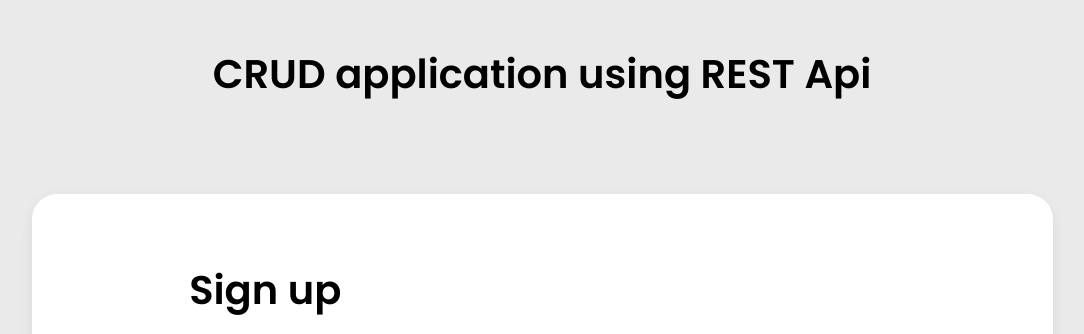
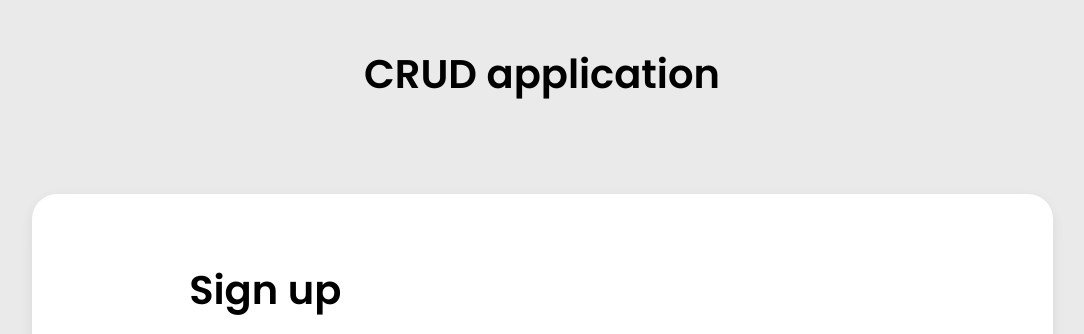
Before and after one commit to Raghavan05/Crud-rest-api, a plain HTML site: page index.html in a window 1280 px wide. Shown: the top 334 px of the page, without its empty margins (98-1182 px from the left). Drawn offline with nearby package versions, Linux system fonts and the light colour scheme.

Commit message:
first commit

```diff
--- a/index.html
+++ b/index.html
@@ -14,7 +14,7 @@
 </head>
 <body>
   <section class="vh-100" style="background-color: #ebeaea;">
-  <h1 class="text-center h1-p">CRUD application using REST Api</h1>
+  <h1 class="text-center h1-p">CRUD application</h1>
     <div class="container h-100">
       <div class="row d-flex justify-content-center align-items-center h-100">
         <div class="col-lg-12 col-xl-11">
```
